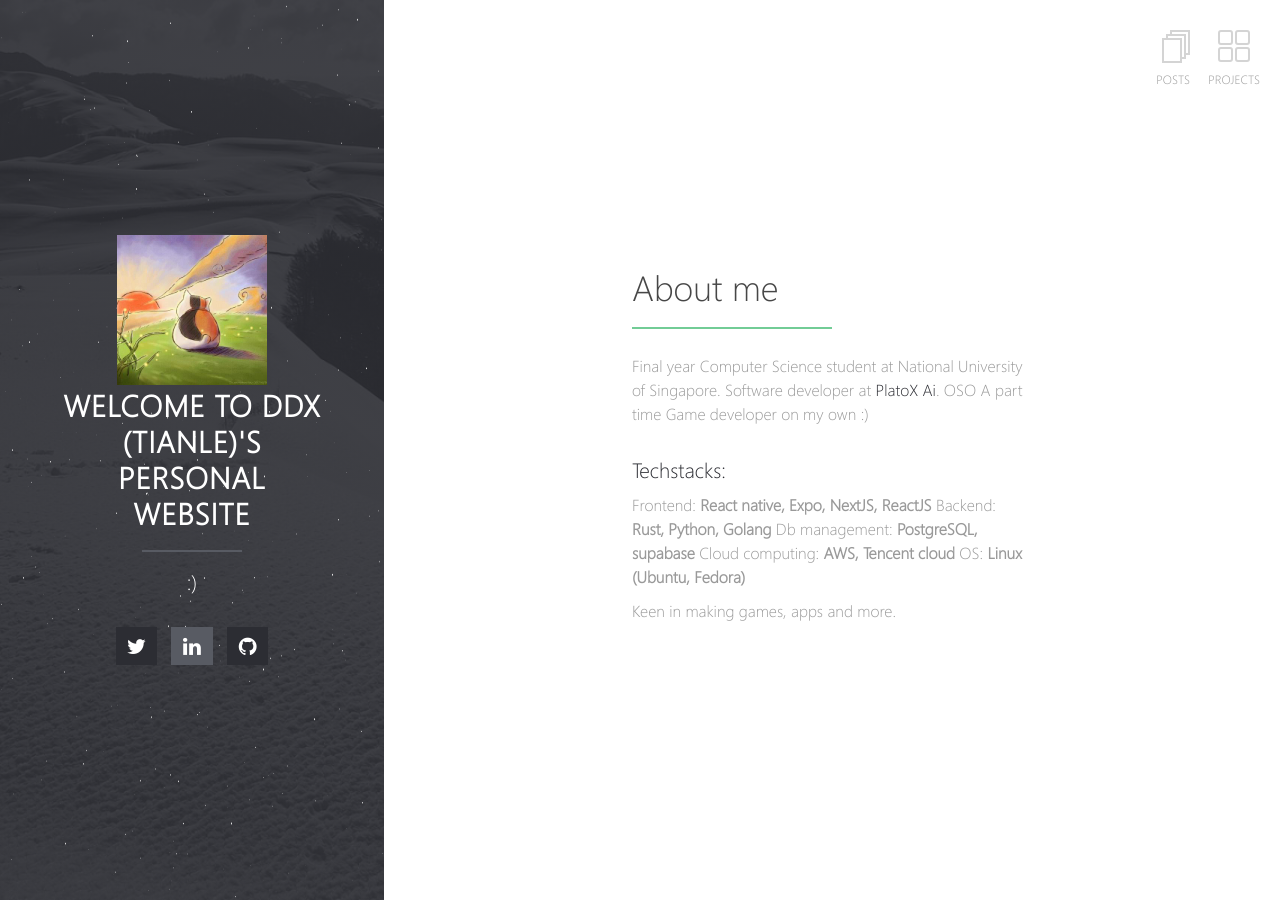
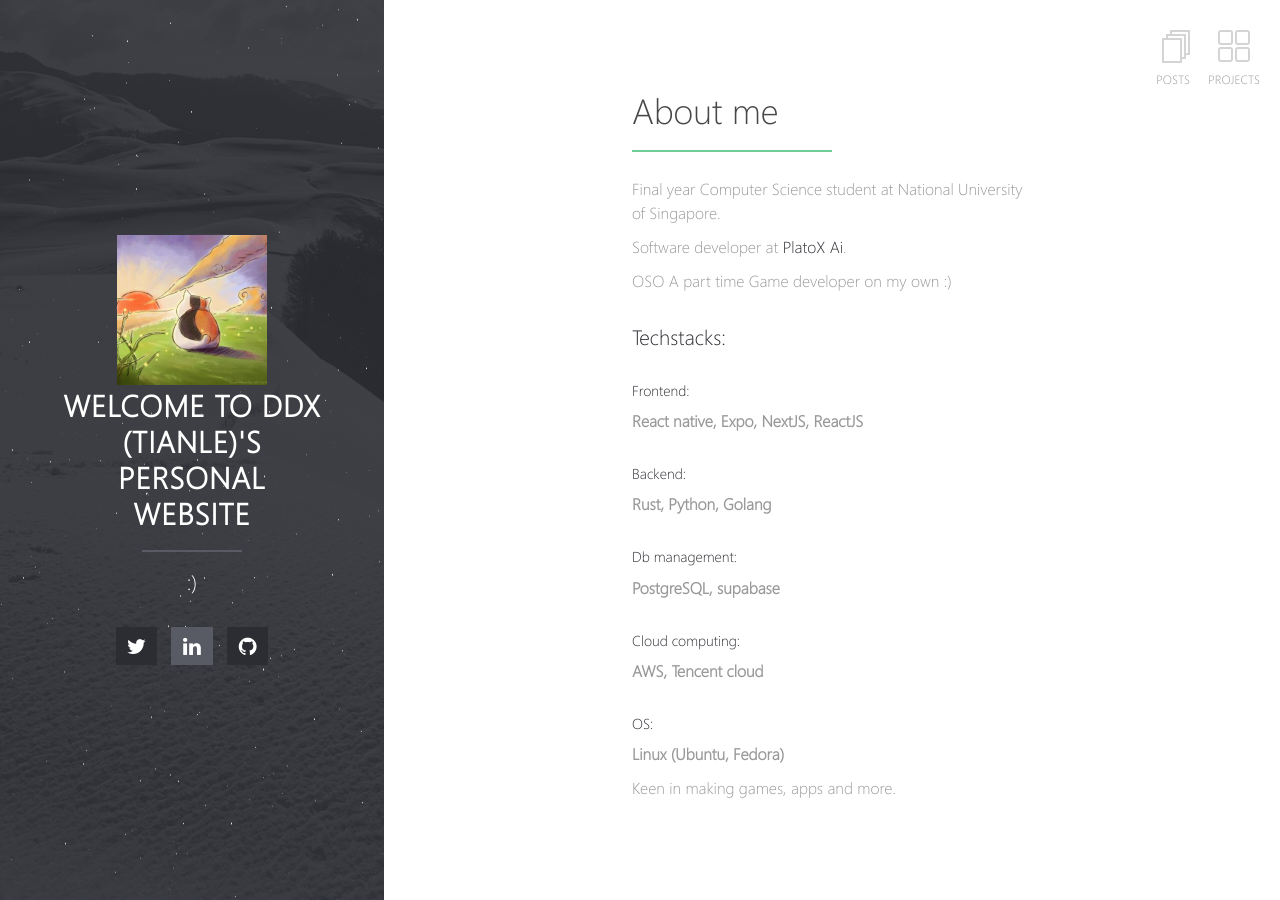
Before and after one commit to ddx-510/ddx-510.github.io, a Jekyll site: the page built from index.md, in a window 1280 px wide. Built offline with Jekyll 4.4.1, drawn with Linux system fonts in a browser that asks for light colours; our own code applies the rules of GitHub Pages for plain Markdown files; part of the change alters nothing that is shown.

Commit message:
feat: new format

```diff
--- a/index.md
+++ b/index.md
@@ -4,15 +4,26 @@ layout: home
 # About me
 
 Final year Computer Science student at National University of Singapore.
+
 Software developer at [PlatoX Ai](https://platox.ai/).
+
 OSO A part time Game developer on my own :)
 
 ### Techstacks:
 
-Frontend: **React native, Expo, NextJS, ReactJS**
-Backend: **Rust, Python, Golang**
-Db management: **PostgreSQL, supabase**
-Cloud computing: **AWS, Tencent cloud**
-OS: **Linux (Ubuntu, Fedora)**
+##### Frontend:
+**React native, Expo, NextJS, ReactJS**
+
+##### Backend:
+**Rust, Python, Golang**
+
+##### Db management:
+**PostgreSQL, supabase**
+
+##### Cloud computing:
+**AWS, Tencent cloud**
+
+##### OS:
+**Linux (Ubuntu, Fedora)**
 
 Keen in making games, apps and more.
```
